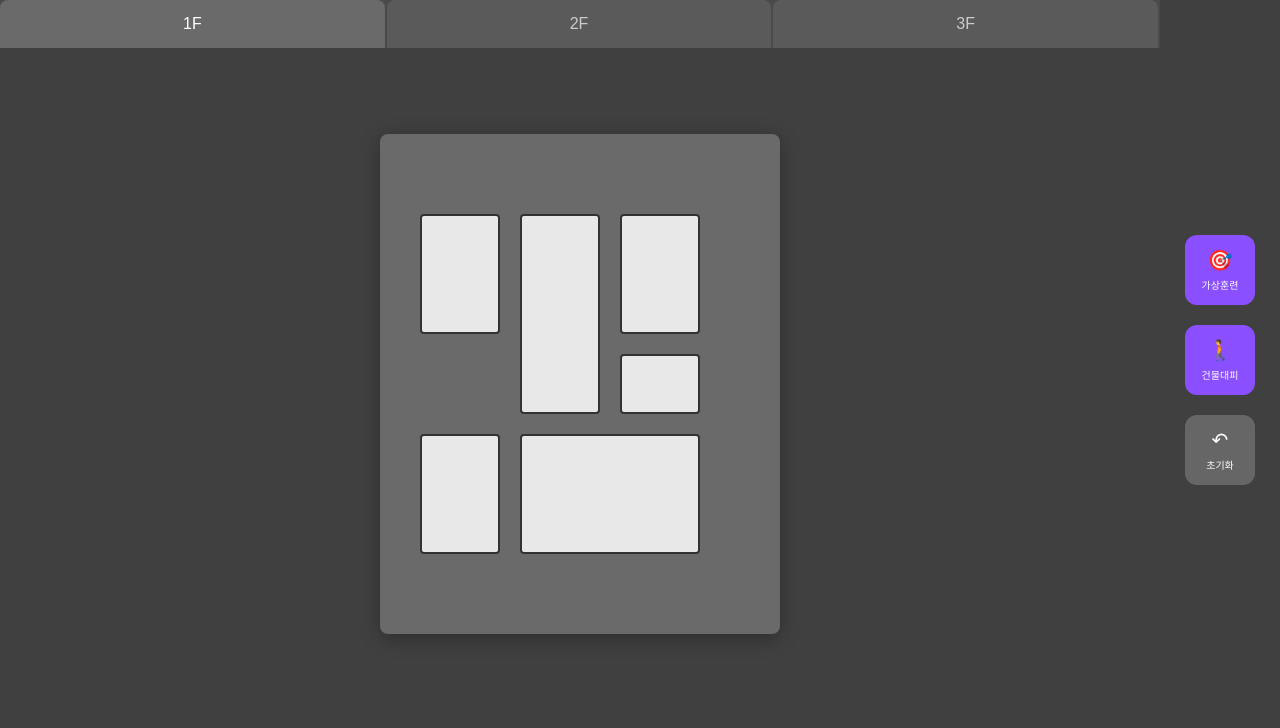
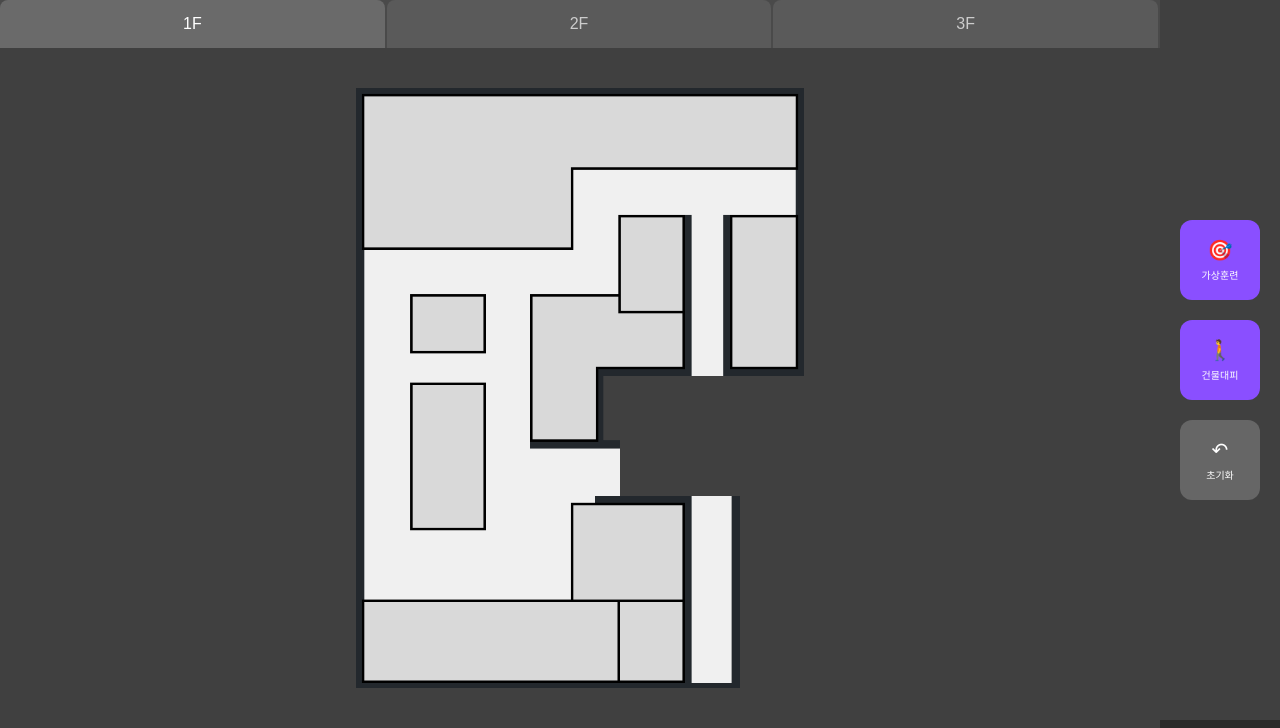
Before and after one commit to eunji9/2025-APEX, a Django app: page / in a window 1280 px wide. Shown: the part 104-832 px from the top of the page. Before the commit the page ends 739 px from the top, so only its background shows below. Run offline with Django 5.2, Linux system fonts and the light colour scheme; data that the repository does not hold is empty.

Commit message:
feat: 관리자 페이지 평면도 삽입

```diff
--- a/routing/templates/routing/dashboard.html
+++ b/routing/templates/routing/dashboard.html
@@ -86,13 +86,23 @@
         }
 
         .floor-plan {
-            width: 400px;
-            height: 500px;
-            background: #6a6a6a;
-            border-radius: 8px;
+            width: 800px;
+            height: 600px;
+            /* background: #6a6a6a; */
+            /* border-radius: 8px; */
             padding: 20px;
             position: relative;
-            box-shadow: 0 4px 20px rgba(0,0,0,0.3);
+            /* box-shadow: 0 4px 20px rgba(0,0,0,0.3); */
+            /* 층 평면도 이미지(방 블록 대신) */
+            .floor-image{
+                position:absolute;
+                inset:0;            /* top:0; right:0; bottom:0; left:0 와 동일 */
+                width:100%;
+                height:100%;
+                object-fit:contain; /* 비율 깨지지 않게 */
+                z-index:0;          /* 노드/출구보다 뒤에 */
+            }
+
         }
 
         .room {
@@ -213,49 +223,6 @@
             background: rgba(78, 205, 196, 0.8);
         }
 
-        /* 1층 방 배치 */
-        .room-1 {
-            top: 80px;
-            left: 40px;
-            width: 80px;
-            height: 120px;
-        }
-
-        .room-2 {
-            top: 80px;
-            left: 140px;
-            width: 80px;
-            height: 200px;
-        }
-
-        .room-3 {
-            top: 80px;
-            left: 240px;
-            width: 80px;
-            height: 120px;
-        }
-
-        .room-4 {
-            top: 220px;
-            left: 240px;
-            width: 80px;
-            height: 60px;
-        }
-
-        .room-5 {
-            top: 300px;
-            left: 40px;
-            width: 80px;
-            height: 120px;
-        }
-
-        .room-6 {
-            top: 300px;
-            left: 140px;
-            width: 180px;
-            height: 120px;
-        }
-
         .right-panel {
             width: 120px;
             background: #404040;
@@ -268,13 +235,13 @@
         }
 
         .action-button {
-            width: 70px;
-            height: 70px;
+            width: 80px;
+            height: 80px;
             background: #8a4fff;
             border: none;
             border-radius: 12px;
             color: white;
-            font-size: 24px;
+            font-size: 28px;
             cursor: pointer;
             transition: all 0.3s ease;
             display: flex;
@@ -344,13 +311,8 @@
                     <!-- 모드 표시기 -->
                     <div class="mode-indicator" id="modeIndicator" style="display: none;"></div>
 
-                    <!-- 1층 평면도 -->
-                    <div class="room room-1" id="room1"></div>
-                    <div class="room room-2" id="room2"></div>
-                    <div class="room room-3" id="room3"></div>
-                    <div class="room room-4" id="room4"></div>
-                    <div class="room room-5" id="room5"></div>
-                    <div class="room room-6" id="room6"></div>
+                    <!-- 층 평면도 이미지 -->
+                    <img id="floorImage" class="floor-image" src="/static/img/floor1.png" alt="1F"/>
 
                     <!-- 노드들 (가상훈련용) -->
                     <div class="node" id="node1" style="top: 50px; left: 100px; display: none;" onclick="setFireLocation(this)"></div>
@@ -528,7 +490,7 @@
 
             // 경로 포인트들 계산
             const path = [];
-            const rooms = document.querySelectorAll('.room');
+            const rooms = document.querySelectorAll('.room');     // 이거 수정해야 함..!
 
             // 직선 경로가 장애물과 충돌하는지 확인
             if (!hasObstacleInPath(startX, startY, endX, endY, rooms, floorPlanRect)) {
@@ -864,36 +826,24 @@
             tabs.forEach(tab => tab.classList.remove('active'));
             tabs[floor - 1].classList.add('active');
 
-            // 평면도 변경
-            const floorPlan = document.getElementById('floorPlan');
-            const rooms = document.querySelectorAll('.room');
+            // 층별 이미지 경로(프로젝트 경로로 바꿔도 됨)
+            const floorImages = {
+                1: '/static/img/floor1.png',  // << 네 경로로 교체
+                2: '/static/img/floor2.png',
+                3: '/static/img/floor3.png'
+            };
 
-            // 모든 방 숨기기
-            rooms.forEach(room => room.style.display = 'none');
+            // 층 변경 시 모드 초기화(알림 유지)
+            if (currentMode) resetMode();
 
-            // 현재 모드 유지하면서 층 변경
-            if (currentMode) {
-                resetMode(); // 층 변경 시 모드 초기화
-            }
+            // 이미지 교체
+            const img = document.getElementById('floorImage');
+            img.src = floorImages[floor] || '';
+            img.alt = `${floor}F`;
 
-            // 해당 층 평면도 표시
-            switch(floor) {
-                case 1:
-                    // 1층 방들 표시
-                    document.querySelectorAll('.room').forEach(room => {
-                        room.style.display = 'block';
-                    });
-                    break;
-                case 2:
-                    // 2층 평면도 (예시)
-                    updateFloorLayout2();
-                    break;
-                case 3:
-                    // 3층 평면도 (예시)
-                    updateFloorLayout3();
-                    break;
-            }
+            // 방 블록 로직 전부 제거됨(rooms 안 건드림)
         }
+
 
         function updateFloorLayout2() {
             const rooms = document.querySelectorAll('.room');
```
Also changed, not shown: routing/static/img/LED-operation.svg (deleted), routing/static/img/avatar-80.png (deleted), routing/static/img/floor1.png (added), routing/static/img/floor2.png (added), routing/static/img/floor3.png (added), routing/static/img/icon-48x45.svg (deleted), routing/static/img/led.svg (deleted), routing/static/img/page.svg (deleted), routing/static/img/placeholder-970x786.png (deleted), routing/static/img/practice-led.svg (deleted), routing/static/img/security.png (deleted).
